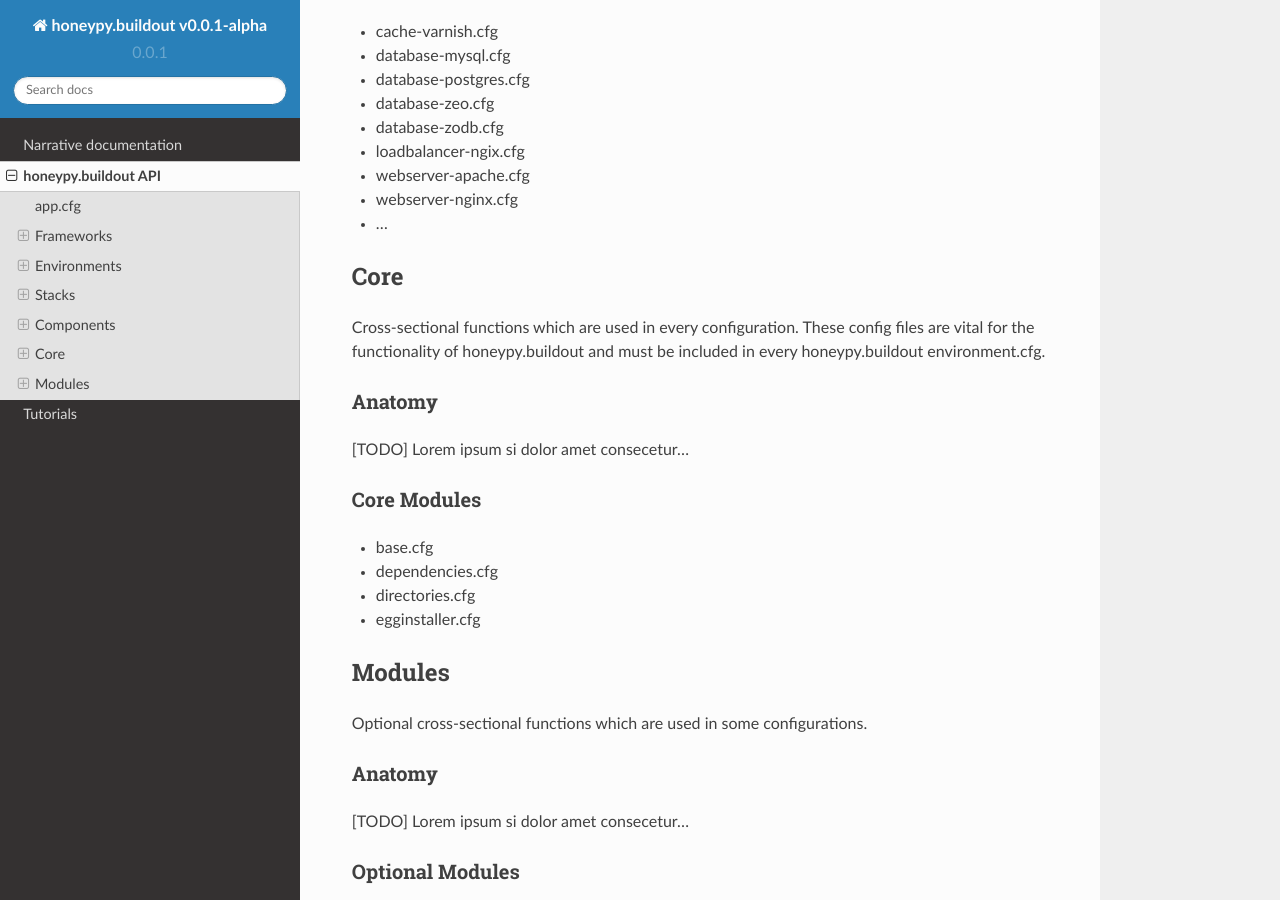
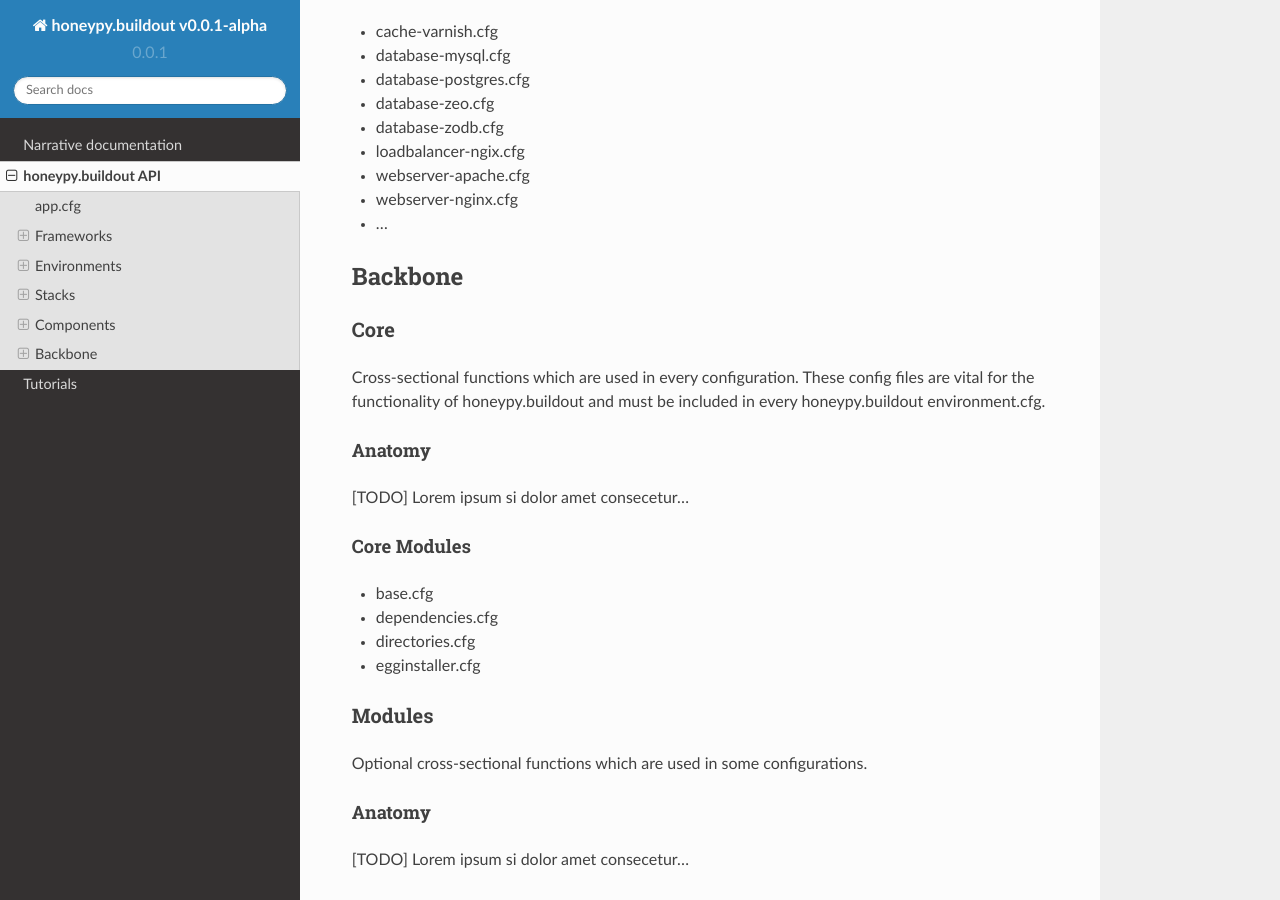
Before and after one commit to creimers/honeypy.buildout, a Sphinx documentation site: the page built from docs/api.rst, in a window 1280 px wide and 900 px high, scrolled down 1636 px. Built offline with Sphinx 7.4.7 and the Read the Docs theme 2.0.0, drawn with Linux system fonts in a browser that asks for light colours.

```diff
--- a/docs/api.rst
+++ b/docs/api.rst
@@ -97,40 +97,46 @@
 * webserver-nginx.cfg
 * ...
 
+
 ------------------------------
+Backbone
+------------------------------
+
+
+
 Core
-------------------------------
+==============================
 
 Cross-sectional functions which are used in every configuration. These config files are vital for the functionality of honeypy.buildout and must be included in every honeypy.buildout environment.cfg.
 
 Anatomy
-===============================
+------------------------------
 
 [TODO] Lorem ipsum si dolor amet consecetur...
 
 
 Core Modules
-===============================
+------------------------------
 
 * base.cfg
 * dependencies.cfg
 * directories.cfg
 * egginstaller.cfg
 
-------------------------------
+
 Modules
-------------------------------
+==============================
 
 Optional cross-sectional functions which are used in some configurations.
 
 Anatomy
-===============================
+------------------------------
 
 [TODO] Lorem ipsum si dolor amet consecetur...
 
 
 Optional Modules
-===============================
+------------------------------
 
 * debugging
 * documentation
```
Also changed, not shown: docs/images/concept_all.svg (added).
